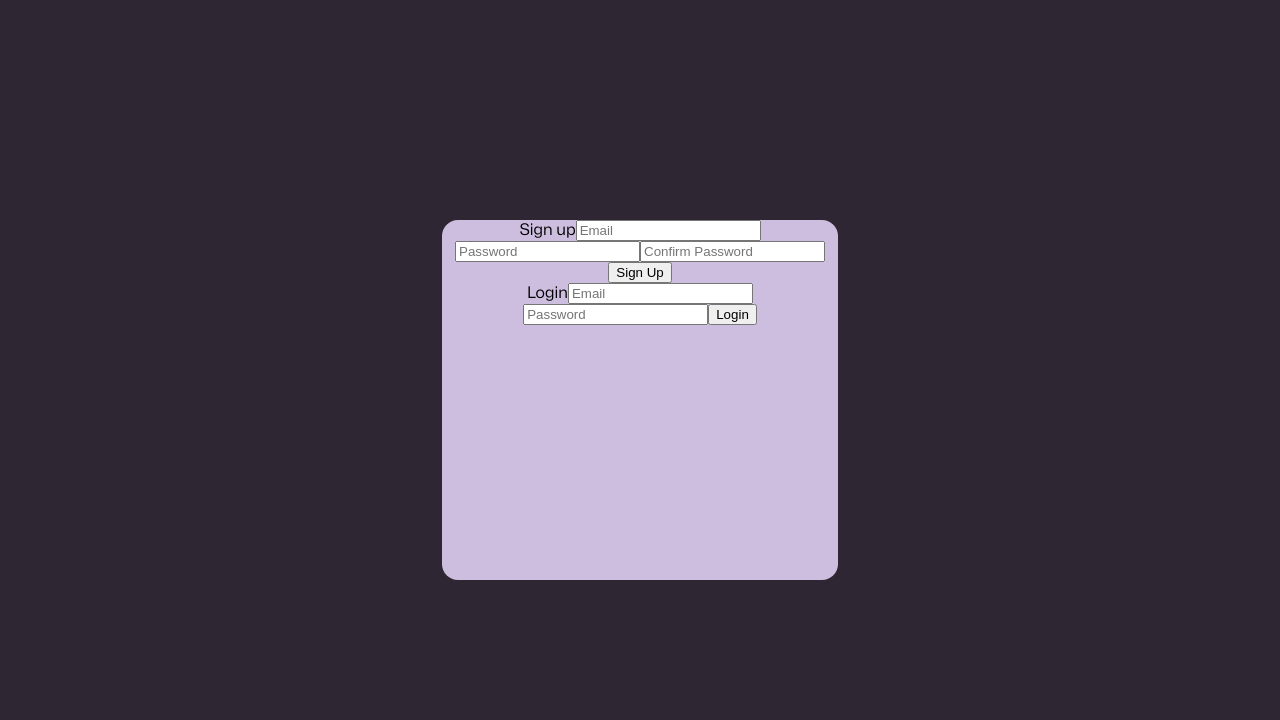
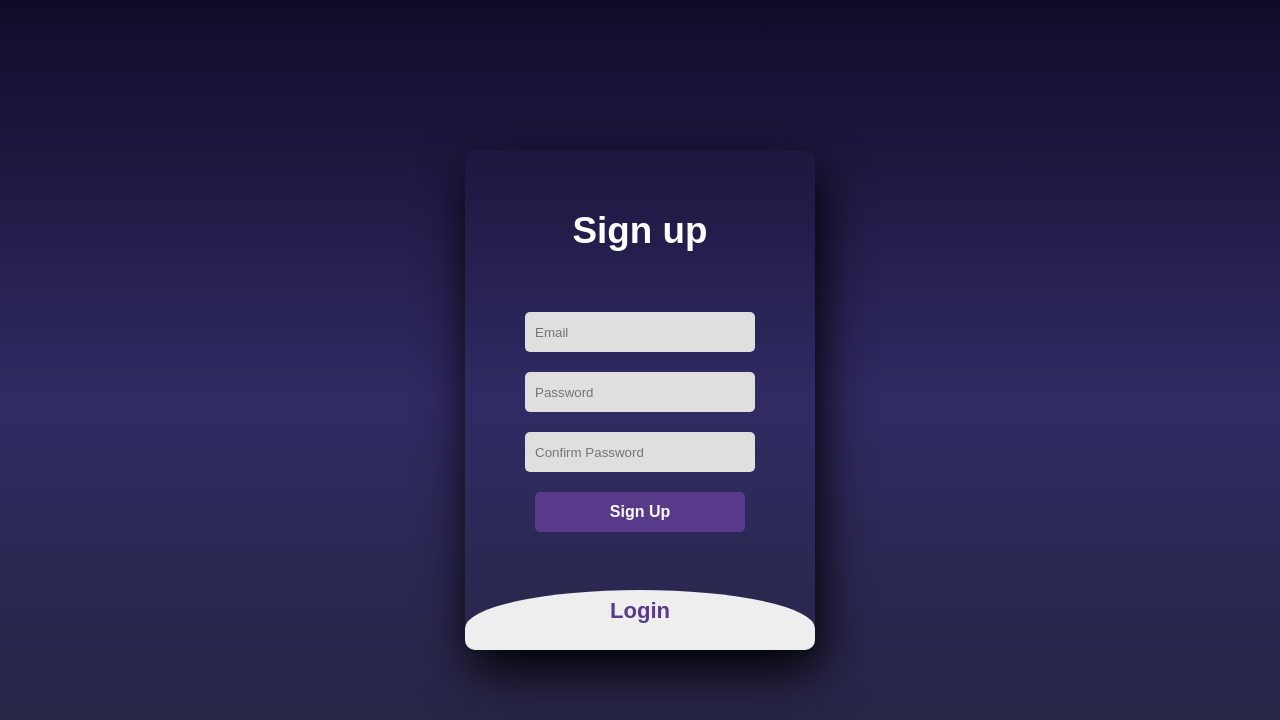
Before and after one commit to CMSC-447-Software-Engineering/gizzyGallery, a React (Create React App) app: page / in a window 1280 px wide. Shown: the top 720 px of the page. Built offline with nearby package versions, Linux system fonts and the light colour scheme.

Commit message:
Update home.css
Made login screeen more appealing

```diff
--- a/src/pages/home.css
+++ b/src/pages/home.css
@@ -1,81 +1,79 @@
-@font-face{
-	font-family: 'Mona';
-	src: local('Mona'), url('../fonts/MonaSans.ttf') format('truetype')
-}
-body {
-    margin: 0;
-    height: 100vh;
-    display: flex;
-    align-items: center;
-    justify-content: center;
-    font-family: 'Mona', sans-serif;
-
-    background-color: #2e2733;
-    padding: 0;
-    margin: 0;
-}
-.signUp{
-    width: 376px;
-    height: 270px;
-    background-color: #cdbedf;
-    border-radius: 1rem;
-    text-align: center;
-    font-family: 'Mona', sans-serif;
-    padding: 10px;
+body{
+	margin: 0;
+	padding: 0;
+	display: flex;
+	justify-content: center;
+	align-items: center;
+	min-height: 100vh;
+	font-family: 'Jost', sans-serif;
+	background: linear-gradient(to bottom, #0f0c29, #302b63, #24243e);
 }
 .container{
-    width: 396px;
-    height: 360px;
-    align-items: center;
-    justify-content: center;
-    background-color: #cdbedf;
-    border-radius: 1rem;
-    text-align: center;
-    font-family: 'Mona', sans-serif;
+	width: 350px;
+	height: 500px;
+	overflow: hidden;
+	border-radius: 10px;
+	box-shadow: 5px 20px 50px #000;
 }
-.usernameContainer{
-    padding:10px;
-    border-radius: 2rem;
-    text-align: center;
-    font-family: 'Mona', sans-serif;
+#chk{
+	display: none;
 }
-.passwordContainer{
-    border-radius: 2rem;
-    text-align: center;
-    vertical-align: middle;
-    font-family: 'Mona', sans-serif;
+.signup{
+	position: relative;
+	width:100%;
+	height: 100%;
 }
-.passwordConfirmContainer{
-    padding:10px;
-    border-radius: 2rem;
-    text-align: center;
-    vertical-align: middle;
-    font-family: 'Mona', sans-serif;
+label{
+	color: #fff;
+	font-size: 2.3em;
+	justify-content: center;
+	display: flex;
+	margin: 60px;
+	font-weight: bold;
+	cursor: pointer;
+	transition: .5s ease-in-out;
+}
+input{
+	width: 60%;
+	height: 20px;
+	background: #e0dede;
+	justify-content: center;
+	display: flex;
+	margin: 20px auto;
+	padding: 10px;
+	border: none;
+	outline: none;
+	border-radius: 5px;
+}
+button{
+    width: 60%;
+	height: 40px;
+	margin: 10px auto;
+	justify-content: center;
+	display: block;
+	color: #fff;
+	background: #573b8a;
+	font-size: 1em;
+	font-weight: bold;
+	margin-top: 20px;
+	outline: none;
+	border: none;
+	border-radius: 5px;
+	transition: .2s ease-in;
+	cursor: pointer;
+}
+button:hover{
+	background: #6d44b8;
+}
+.login{
+	height: 460px;
+	background: #eee;
+	border-radius: 60% / 10%;
+	transform: translateY(-180px);
+	transition: .8s ease-in-out;
 }
 
-.sign{
-    justify-content: center;
-    align-items: center;
-    text-align: center;
-    padding: 20px;
-    font-family: 'Mona', sans-serif;
+.login label{
+	color: #573b8a;
+	transform: scale(.6);
 }
-.signUpButton{
-    -webkit-text-fill-color: #f7e8ff;
-    background-color: #453750;
-    width: 200px;
-    border-radius: 1rem;
-    padding: 10px;
-    font-family: 'Mona', sans-serif;
-}
-.loginButton{
-    -webkit-text-fill-color: #f7e8ff;
-    justify-content: center;
-    background-color: #453750;
-    border-radius: 1rem;
-    text-align: center;
-    align-items: center;
-    margin-top: 2px;
-    padding: 10px;
-    font-family: 'Mona', sans-serif;
-}
```
